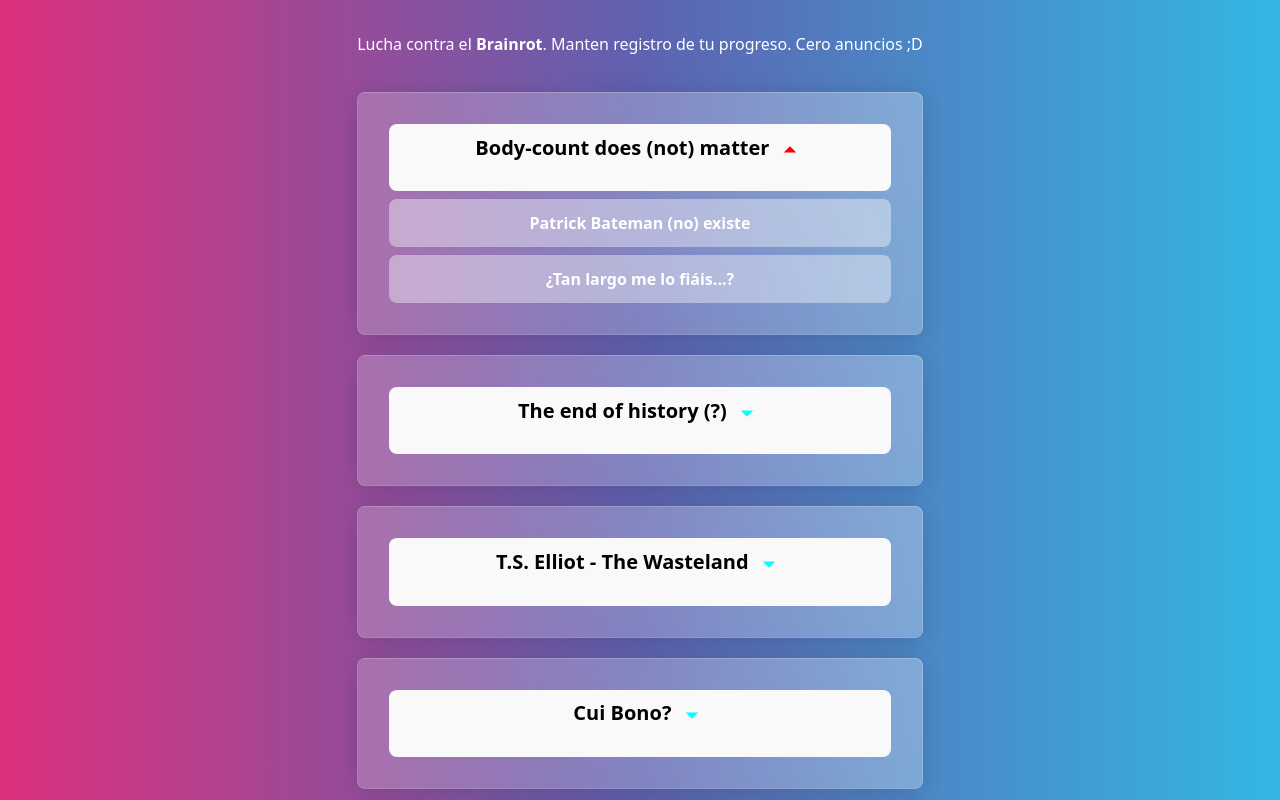
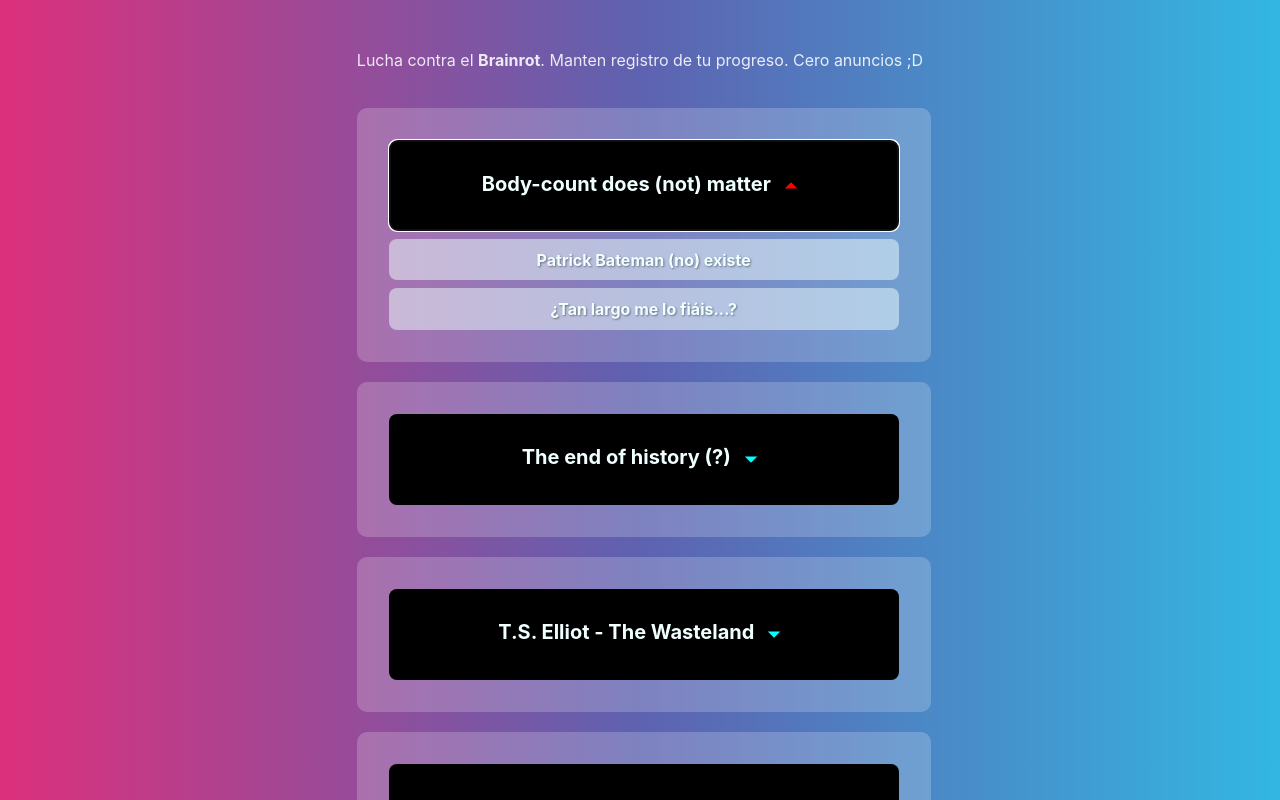
Before and after one commit to Perlesvaux/revelations, a React (Vite) app: page / in a window 1280 px wide. Both pictures are taken after a click on the button "Body-count does (not) matter". Shown: the top 800 px of the page. Built offline with nearby package versions, Linux system fonts and the light colour scheme.

Commit message:
feat: having fun with css. Working on getting rid of bootstrap

```diff
--- a/index.html
+++ b/index.html
@@ -3,7 +3,8 @@
   <head>
     <meta charset="UTF-8" />
     <link rel="icon" type="image/svg+xml" href="/favicon.ico" />
-    <link rel="stylesheet" href="/bootstrap.rtl.min.css">
+    <!--<link rel="stylesheet" href="/bootstrap.rtl.min.css">-->
+    <!--<link rel="stylesheet" href="/styles.css">-->
 
     <meta name="viewport" content="width=device-width, initial-scale=1.0" />
     <title>Revelations</title>
--- a/src/App.jsx
+++ b/src/App.jsx
@@ -125,9 +125,7 @@ export default function App() {
 
   return (
     <>
-      <div className="saluton">
         <p>Lucha contra el <strong>Brainrot</strong>. Manten registro de tu progreso. Cero anuncios ;D</p>
-      </div>
 
       {
         state.map((section, section_indx)=>(
--- a/src/App.module.css
+++ b/src/App.module.css
@@ -1,6 +1,6 @@
-
-.saluton {
-  max-width: 405px;
-  align-self:center;
-  row-gap: 2px;
-}
+/**/
+/*.saluton {*/
+/*  max-width: 405px;*/
+/*  align-self:center;*/
+/*  row-gap: 2px;*/
+/*}*/
--- a/src/Section.jsx
+++ b/src/Section.jsx
@@ -19,10 +19,10 @@ export default function Section({title, isFull, watchList, issues, children}){
 
 
   return(
-  <section className={`card ${styles.card} ${ isFull? `${styles.full}` : ""} `} >
+  <section className={`${styles.card} ${ isFull? `${styles.full}` : ""} `} >
       {console.log(isFull)}
 
-    <button
+    <button className={styles.onoff}
         onClick={()=>{setVisibility(!visibility)}}
     >
         <h3> { title && title }  { visibility? <Up fill="red" size="30px" /> : <Down fill="cyan" size="30px" />  } </h3>
--- a/src/Section.module.css
+++ b/src/Section.module.css
@@ -7,10 +7,24 @@ h3{
   font-size: 20px;
 }
 
-.full {
-background: linear-gradient(90deg, rgba(2,0,36,1) 0%, rgba(0,129,255,1) 0%, rgba(21,238,0,0.5690651260504201) 55%);
+.card {
+  display: flex;
+  flex-direction: column;
+  padding: 2em;
+  border-radius: 10px;
+  background: rgba(255,255,255,0.2) ;
+  width: 90%;
 }
 
-.card {
-  padding: 2em;
+.full {
+  background: linear-gradient(90deg, rgba(2,0,36,1) 0%, rgba(0,129,255,1) 0%, rgba(21,238,0,0.5690651260504201) 55%) !important;
 }
+
+.onoff {
+  background-color: light-dark(black, black);
+  color: light-dark(azure, white)
+}
+
+.onoff svg {
+  vertical-align: middle;
+}
--- a/src/Video.jsx
+++ b/src/Video.jsx
@@ -23,7 +23,8 @@ export default function Video({ topic, src, addToWatchList }){
 
     return <div key={`${watched? 'on' : 'off'}`}>
       <button
-        className={ `btn btn-${watched? 'primary' : 'secondary'} text-${watched? 'dark' : 'white'}` }
+        //className={ `btn btn-${watched? 'primary' : 'secondary'} text-${watched? 'dark' : 'white'}` }
+        className={ watched ? styles.primary : styles.secondary }
         onClick={()=> { setModal(true);  addToWatchList(topic); }  }
         //onClick={()=> { setModal(true); setIsReady(false); addToWatchList(topic); }  }
       >
--- a/src/Video.module.css
+++ b/src/Video.module.css
@@ -5,3 +5,26 @@
   display: flex;
   justify-content: center;
 }
+
+.primary {
+  background: radial-gradient(circle, rgba(255,60,145,1) 0%, rgba(148,187,233,1) 100%);
+  color: light-dark(azure, white);
+  text-shadow: 1px 1px 2px rgba(0, 0, 0, 0.4);
+  border: 1px solid transparent;
+}
+.primary:hover{
+  filter: drop-shadow(1px 1px 10px white)  hue-rotate(41deg);
+  border: 1px solid transparent;
+  text-shadow: 2px 2px 2px rgba(0, 0, 0, 1);
+}
+
+.secondary {
+  background-color: rgba(240, 255, 255, 0.5);
+  color: light-dark(azure, white);
+  text-shadow: 1px 1px 2px rgba(0, 0, 0, 0.4);
+}
+.secondary:hover{
+  filter: drop-shadow(1px 1px 10px green) hue-rotate(180deg);
+  border: 1px solid transparent;
+  text-shadow: 2px 2px 2px rgba(0, 0, 0, 1);
+}
--- a/src/index.css
+++ b/src/index.css
@@ -35,6 +35,7 @@ body {
   place-items: center;
   min-width: 320px;
   min-height: 100vh;
+  background: linear-gradient(-90deg,#33b7e2,#5e62b0,#dc307c)
 }
 
 h1 {
@@ -61,15 +62,19 @@ button:focus-visible {
   outline: 4px auto -webkit-focus-ring-color;
 }
 
-@media (prefers-color-scheme: light) {
-  :root {
-    color: #213547;
-    background-color: #ffffff;
-  }
-  a:hover {
-    color: #747bff;
-  }
-  button {
-    background-color: #f9f9f9;
-  }
-}
+
+
+
+
+/*@media (prefers-color-scheme: light) {*/
+/*  :root {*/
+/*    color: #213547;*/
+/*    background-color: #ffffff;*/
+/*  }*/
+/*  a:hover {*/
+/*    color: #747bff;*/
+/*  }*/
+/*  button {*/
+/*    background-color: #f9f9f9;*/
+/*  }*/
+/*}*/
```
